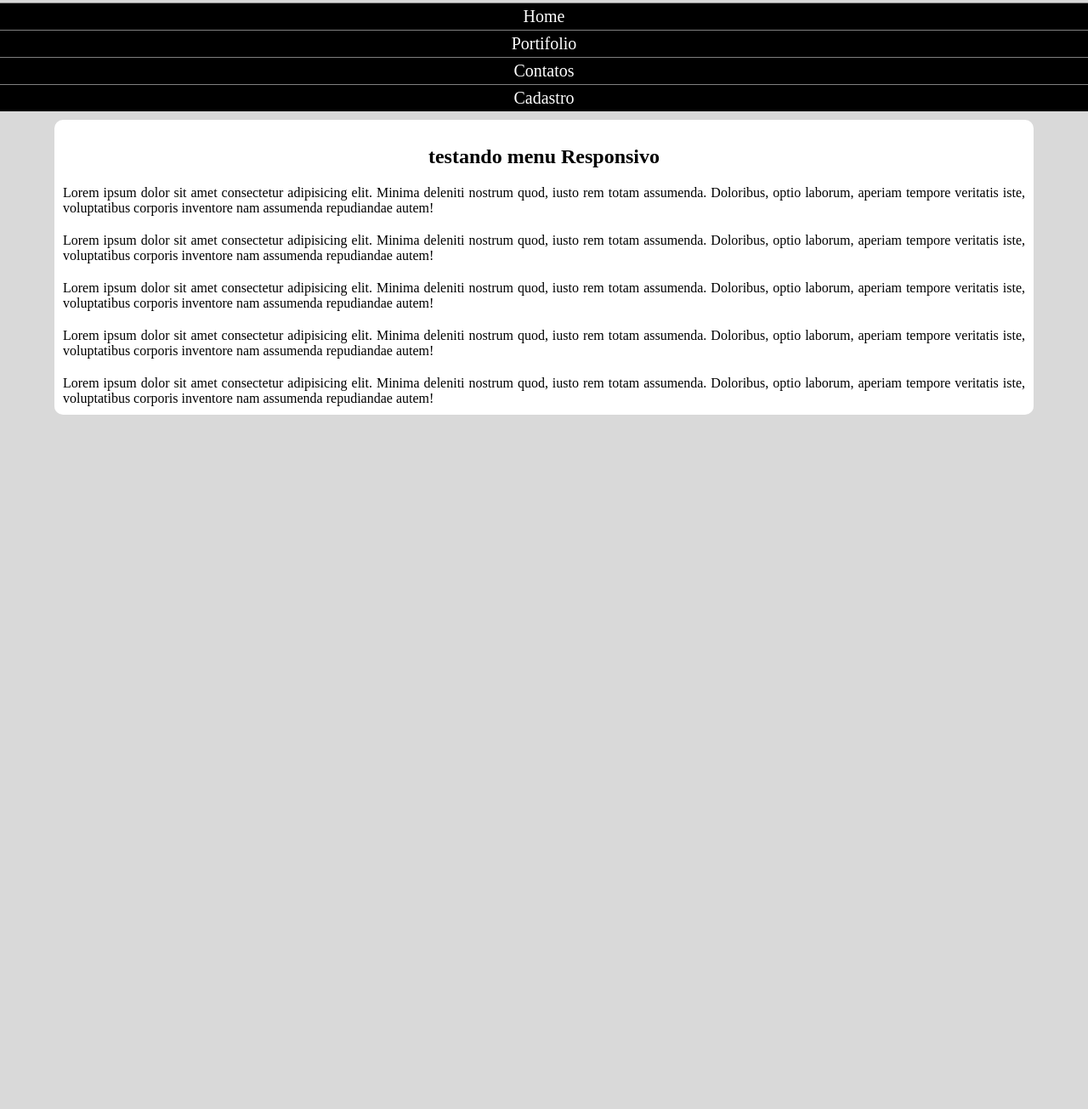
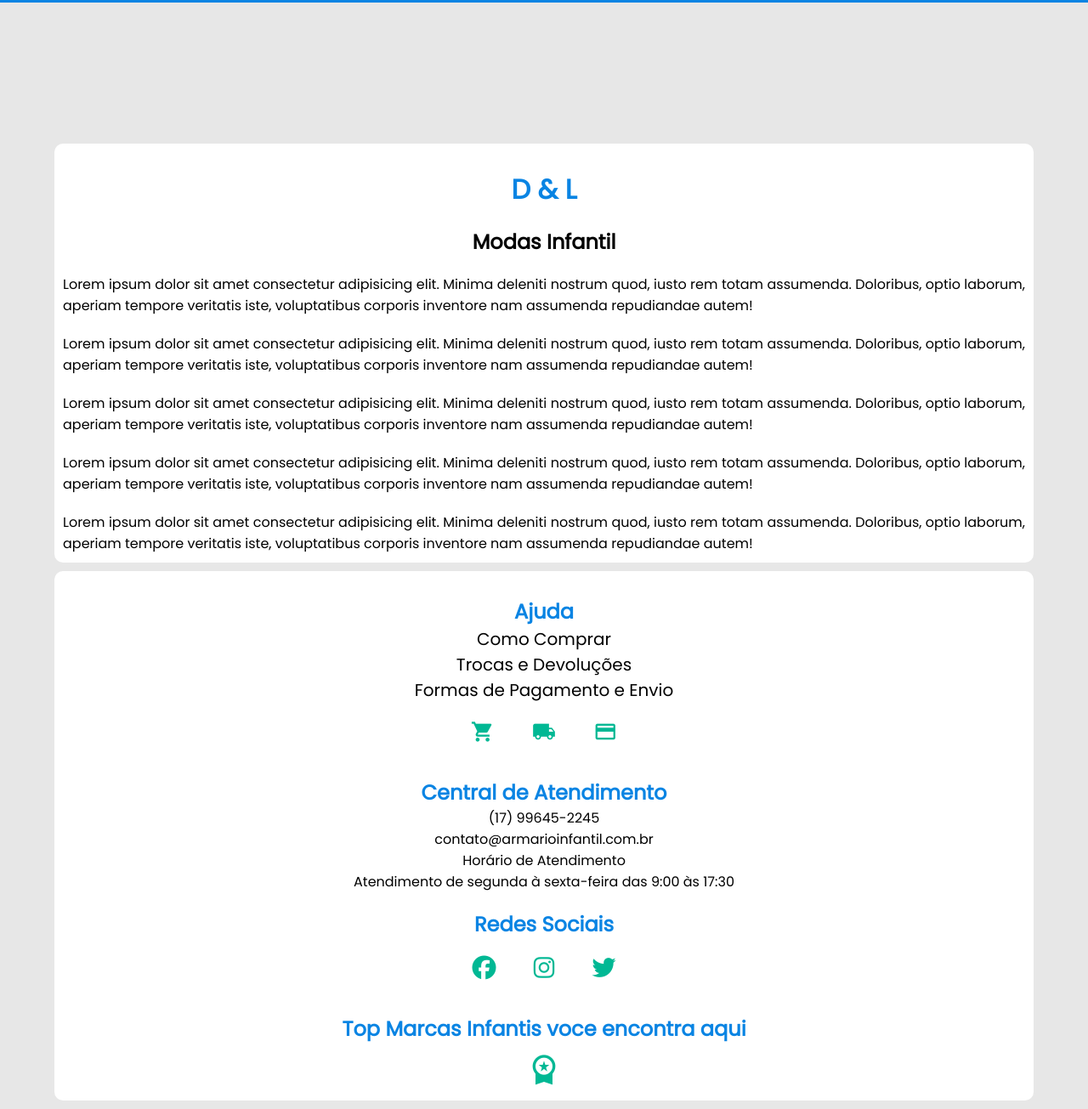
Before and after one commit to DiegoCavalcante1984/Responsivo, a plain HTML site: page index.html in a window 1280 px wide. Shown: the part 27-1332 px from the top of the page at 85% size. Before the commit the page ends 800 px from the top, so only its background shows below. Drawn offline with nearby package versions, Linux system fonts and the light colour scheme.

Commit message:
create style

```diff
--- a/index.html
+++ b/index.html
@@ -5,46 +5,104 @@
   <meta http-equiv="X-UA-Compatible" content="IE=edge">
   <meta name="viewport" content="width=device-width, initial-scale=1.0">
   <link href="https://fonts.googleapis.com/css2?family=Material+Symbols+Outlined:opsz,wght,FILL,GRAD@20,300,1,200" rel="stylesheet" />
+
+  <link href="https://fonts.googleapis.com/icon?family=Material+Icons"
+  rel="stylesheet">
+
+  <link rel="preconnect" href="https://fonts.googleapis.com">
+  <link rel="preconnect" href="https://fonts.gstatic.com" crossorigin>
+  <link href="https://fonts.googleapis.com/css2?family=Poppins:ital,wght@0,100;0,200;0,400;1,100;1,200;1,300&display=swap" rel="stylesheet">
+
   <link rel="stylesheet" href="style.css">
   <title>Menu Responsivo</title>
 </head>
 <body>
 
     <header>
-      <span class="material-symbols-outlined"   onclick="clickMenu()">menu</span>
+      <span class="material-symbols-outlined" onclick="clickMenu()">menu</span>
+
 
       <menu id="menu">
 
          <ul>
-          <li><a href="http://">Home</a></li>
-          <li><a href="http://">Portifolio</a></li>
-          <li><a href="http://">Contatos</a></li>
-          <li><a href="http://">Cadastro</a></li>
+          <li><a href="#">Home</a></li>
+          <li><a href="#">Meninos</a></li>
+          <li><a href="#">Meninas</a></li>
+          <li><a href="#">Bebes</a></li>
          </ul>
       </menu>
     </header>
-    <main>
-      <h2>testando menu Responsivo</h2>
+    <main id="main"">
+      <h1>D & L</h1>
+      <h2>Modas Infantil</h2>
       <p>Lorem ipsum dolor sit amet consectetur adipisicing elit. Minima deleniti nostrum quod, iusto rem totam assumenda. Doloribus, optio laborum, aperiam tempore veritatis iste, voluptatibus corporis inventore nam assumenda repudiandae autem!</p>
       <p>Lorem ipsum dolor sit amet consectetur adipisicing elit. Minima deleniti nostrum quod, iusto rem totam assumenda. Doloribus, optio laborum, aperiam tempore veritatis iste, voluptatibus corporis inventore nam assumenda repudiandae autem!</p>
       <p>Lorem ipsum dolor sit amet consectetur adipisicing elit. Minima deleniti nostrum quod, iusto rem totam assumenda. Doloribus, optio laborum, aperiam tempore veritatis iste, voluptatibus corporis inventore nam assumenda repudiandae autem!</p>
       <p>Lorem ipsum dolor sit amet consectetur adipisicing elit. Minima deleniti nostrum quod, iusto rem totam assumenda. Doloribus, optio laborum, aperiam tempore veritatis iste, voluptatibus corporis inventore nam assumenda repudiandae autem!</p>
       <p>Lorem ipsum dolor sit amet consectetur adipisicing elit. Minima deleniti nostrum quod, iusto rem totam assumenda. Doloribus, optio laborum, aperiam tempore veritatis iste, voluptatibus corporis inventore nam assumenda repudiandae autem!</p>
     </main>
+    <footer>
+      <div class="paymant">
+        <h2>Ajuda</h2>
+        <a href=""><p>Como Comprar</p></a>
+        <a href=""><p>Trocas e Devoluções</p></a>
+        <a href=""><p>Formas de Pagamento e Envio</p></a>
+        <span class="material-icons"  id="icon_paymant">
+          shopping_cart
+          </span>
+          <span class="material-icons" id="icon_paymant">
+            local_shipping
+            </span>
+
+            <span class="material-icons" id="icon_paymant">
+              payment
+              </span>
+
+
+      </div>
+
+      <div class="central">
+        <h2>Central de Atendimento</h2>
+        <p>(17) 99645-2245</p>
+        <p>contato@armarioinfantil.com.br</p>
+        <p>Horário de Atendimento</p>
+        <p>Atendimento de segunda à sexta-feira das 9:00 às 17:30</p>
+      </div>
+
+
+      <div class="social_media">
+        <h2>Redes Sociais</h2>
+        <a href="#"><i class="fa-brands fa-facebook"></i></a>
+        <a href="#"><i class="fa-brands fa-instagram"></i></a>
+        <a href="#"><i class="fa-brands fa-twitter"></i></a>
+      </div>
+
+      <div class="top">
+        <h2>Top Marcas Infantis voce encontra aqui</h2>
+        <span class="material-icons" id="medal">
+          workspace_premium
+          </span>
+      </div>
+    </footer>
+
     <script>
 
       function clickMenu(){
-        if(menu.style.display == 'none'){
-              menu.style.display = 'block';
-              menu.style.transition = '5s linear'
+        if(menu.style.opacity == '0'){
+              menu.style.opacity = '1';
+              menu.transition.opacity ='5s linear'
+
+
+
           }
           else{
-            menu.style.display = 'none';
-            menu.style.transition = '5s linear'
-  }
+            menu.style.opacity = '0';
+            menu.transition.opacity ='5s linear'
 
-      }
+          }
+        }
 
     </script>
+    <script src="https://kit.fontawesome.com/fb7266145b.js" crossorigin="anonymous"></script>
 </body>
 </html>
--- a/style.css
+++ b/style.css
@@ -2,26 +2,29 @@
   margin:0;
   padding: 0;
   box-sizing: border-box;
+  font-family: 'Poppins', sans-serif;
 
 }
 body{
-  background-color:rgb(217, 217, 217);
+  background-color:#e7e7e7;
 }
 #menu{
-  background-color:#000;
+  background-color:#74b9ff;
   text-align: center;
-  display:block;
+  opacity:0;
+  transition:opacity 300ms linear;
+
 
 }
 
 #menu li{
-  border-top:1px solid gray;
+  border-top:1px solid #ffffff;
   padding:4px;
   cursor:pointer;
 
 }
 #menu li:hover{
-  background-color:greenyellow;
+  background-color:#0984e3;
   transition:ease-in-out 700ms;
 }
 #menu a{
@@ -30,11 +33,12 @@ body{
   font-size:20px;
 }
 .material-symbols-outlined{
+  background-color: #0984e3;
   display: flex;
   justify-content: end;
-  margin-right:10px;
+  padding-right:10px;
   font-size:30px;
-  color: #000;
+  color:#FFF;
   cursor: pointer;
 
 }
@@ -42,14 +46,77 @@ main{
   width:90%;
   margin:10px auto;
   border-radius:10px;
-  background-color: #FFF;
+  background-color:#FFF;
   padding:10px;
   text-align: justify;
 }
 main h2{
   margin-top:20px;
+  color:#000;
   text-align: center;
+}
+main h1{
+  margin-top:20px;
+  text-align: center;
+  color:#0984e3;
 }
 main p{
   margin-top:20px;
 }
+footer{
+  width:90%;
+  margin:10px auto;
+  background-color: #FFF;
+  padding:10px;
+  border-radius:10px;
+}
+footer h2{
+  text-align: center;
+  color: #0984e3;
+  padding-top:20px;
+}
+.paymant{
+  text-align: center;
+  text-decoration: none;
+  color: #000;
+}
+.paymant p{
+  color: #000;
+  font-size:20px;
+}
+.paymant a{
+  text-decoration: none;
+
+}
+#icon_paymant{
+  color: #00b894;
+  font-size:28px;
+  padding:20px;
+}
+.central p{
+  text-align: center;
+
+}
+.social_media{
+  text-align: center;
+}
+.social_media a i{
+  color: #00b894;
+  font-size:28px;
+  padding:20px;
+  transition: ease-in-out 600ms;
+
+}
+.social_media a i:hover{
+  transform: scale(1.2);
+  transition: ease-in-out 600ms;
+}
+span#medal{
+  color:#00b894;
+  font-size:40px;
+  width: 100%;
+  text-align: center;
+  margin-top:10px;
+
+
+}
```
